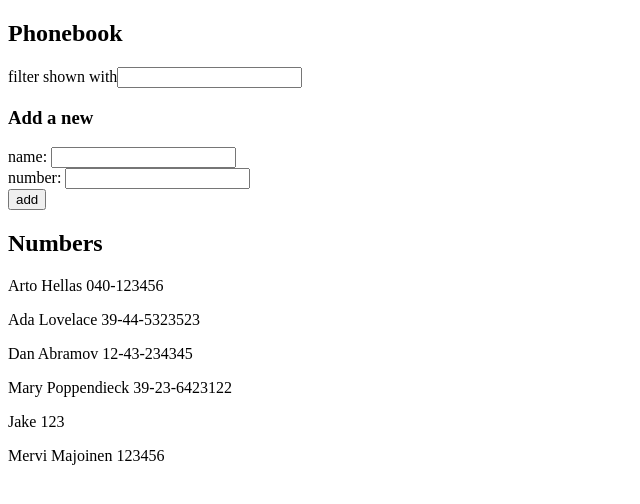
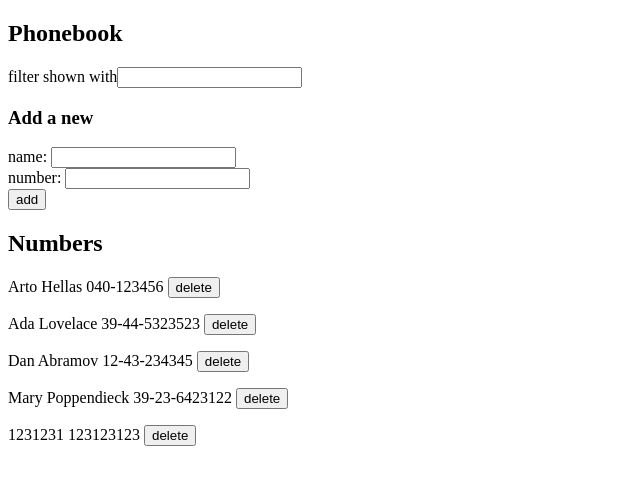
Before and after one commit to LindJaakko/MOOC_FullStack, a React (Create React App) app in the folder part2/phonebook/: page / in a window 1280 px wide. Shown: the top 504 px of the page, without its empty margins (0-640 px from the left). Built offline with nearby package versions, Linux system fonts and the light colour scheme; data requests are answered from the project's data file.

Commit message:
Finalized exercises 2.16 and 2.17

```diff
--- a/part2/phonebook/db.json
+++ b/part2/phonebook/db.json
@@ -21,14 +21,9 @@
       "id": 4
     },
     {
-      "name": "Jake",
-      "number": "123",
+      "name": "1231231",
+      "number": "123123123",
       "id": 5
-    },
-    {
-      "name": "Mervi Majoinen",
-      "number": "123456",
-      "id": 6
     }
   ]
 }
--- a/part2/phonebook/src/App.js
+++ b/part2/phonebook/src/App.js
@@ -1,10 +1,22 @@
 import { useState, useEffect } from "react";
-import axios from "axios";
 import personService from "./services/persons";
+
+const DeleteButton = ({ person }) => {
+  const handleDeleteButton = () => {
+    if (window.confirm(`Delete ${person.name}?`)) {
+      personService.remove(person.id);
+      window.location.reload();
+    }
+  };
+
+  return <button onClick={handleDeleteButton}>{"delete"}</button>;
+};
 
 const Persons = ({ persons }) => {
   return persons.map((person) => (
-    <p key={person.name}>{`${person.name} ${person.number}`}</p>
+    <p key={person.name}>
+      {`${person.name} ${person.number}`} <DeleteButton person={person} />
+    </p>
   ));
 };
 
@@ -46,8 +58,8 @@ const App = () => {
   const [newFilter, setNewFilter] = useState("");
 
   useEffect(() => {
-    axios.get("http://localhost:3001/persons").then((response) => {
-      setPersons(response.data);
+    personService.getAll().then((initialPersons) => {
+      setPersons(initialPersons);
     });
   }, []);
 
@@ -73,17 +85,14 @@ const App = () => {
   };
 
   const handleNameChange = (event) => {
-    console.log(event.target.value);
     setNewName(event.target.value);
   };
 
   const handleNumberChange = (event) => {
-    console.log(event.target.value);
     setNewNumber(event.target.value);
   };
 
   const handleFilterChange = (event) => {
-    console.log(event.target.value);
     setNewFilter(event.target.value);
   };
 
--- a/part2/phonebook/src/services/persons.js
+++ b/part2/phonebook/src/services/persons.js
@@ -16,4 +16,8 @@ const update = (id, newObject) => {
   return request.then((response) => response.data);
 };
 
-export default { getAll, create, update };
+const remove = (id) => {
+  axios.delete(`${baseUrl}/${id}`);
+};
+
+export default { getAll, create, update, remove };
```
